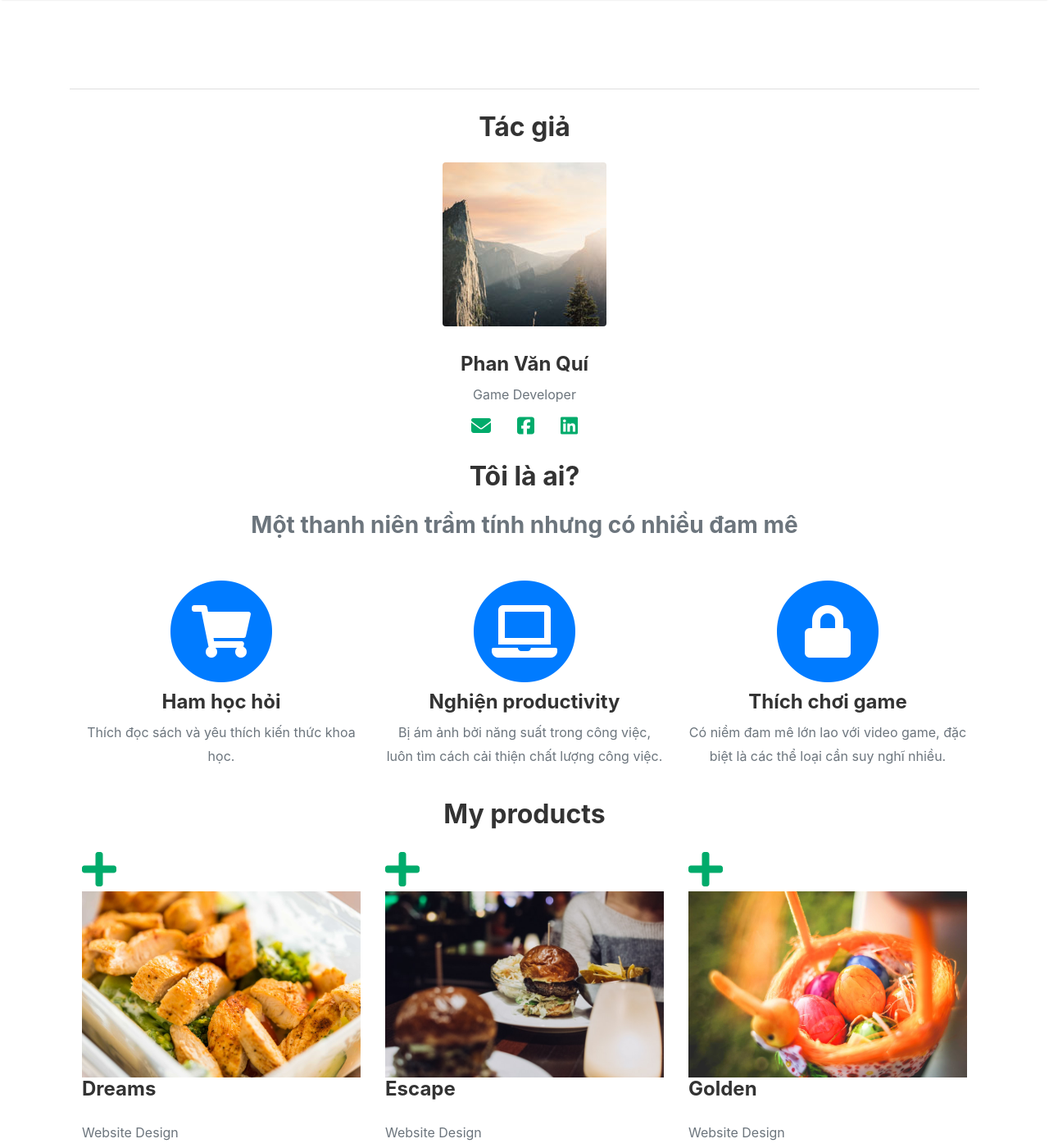
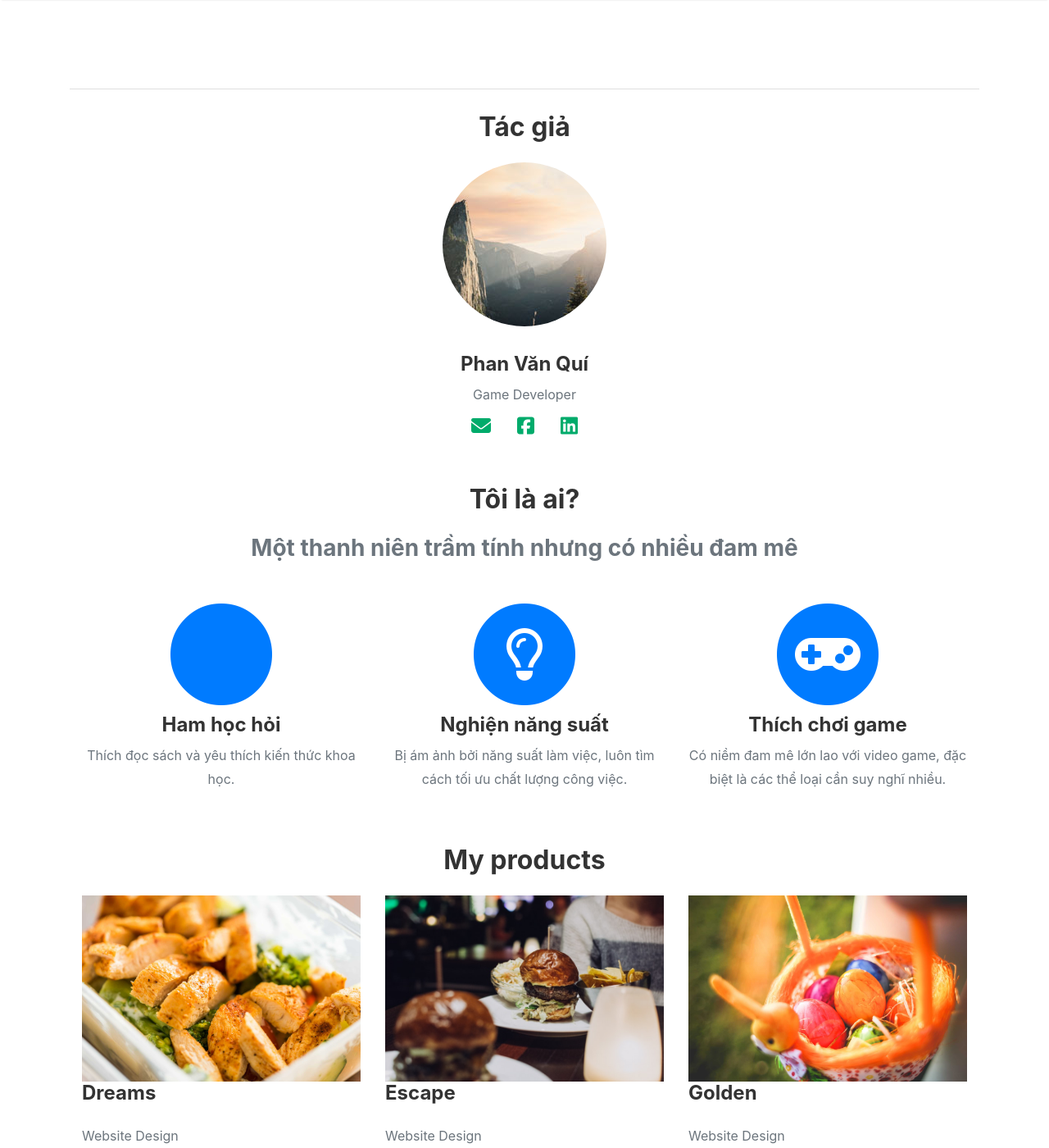
Before and after one commit to phanvanqui/phanvanqui.github.io, a Jekyll site: the page built from _pages/about.md, in a window 1280 px wide and 1400 px high. Shown: the whole window at 82% size. Built offline with Jekyll 4.4.1, drawn with Linux system fonts in a browser that asks for light colours; nearby versions of some CDN libraries; comment, search, counter and statistics services are not loaded.

Commit message:
update css

```diff
--- a/_pages/about.md
+++ b/_pages/about.md
@@ -21,9 +21,9 @@ comments: true
 
             <div class="col-sm-4">
                 <div class="team-member text-center">
-                    <img src="assets/images/rounded pic.jpg" class="img-responsive img-circle rounded mb-4" alt="">
+                    <img src="assets/images/rounded pic.jpg" class="img-responsive img-circle rounded-circle mb-4" alt="">
                     <h4 class="m-2">Phan Văn Quí</h4>
-                    <p class="text-muted m-2">Game Developer</p>
+                    <p class="text-muted m-1">Game Developer</p>
                     <ul class="list-inline social-buttons m-2 row justify-content-center">
 
                         <li class="mx-3">
@@ -56,7 +56,7 @@ comments: true
 </div>
 </section>
 
-<section id="services">
+<section class="mt-5" id="services">
         <div class="container">
             <div class="row">
                 <div class="col-lg-12 text-center">
@@ -68,7 +68,7 @@ comments: true
                 <div class="col-md-4">
                     <span class="fa-stack fa-4x">
                         <i class="fa fa-circle fa-stack-2x text-primary"></i>
-                        <i class="fa fa-shopping-cart fa-stack-1x fa-inverse"></i>
+                        <i class="fa fa-shopping-book fa-stack-1x fa-inverse"></i>
                     </span>
                     <h4 class="service-heading m-2">Ham học hỏi</h4>
                     <p class="text-muted">Thích đọc sách và yêu thích kiến thức khoa học.</p>
@@ -76,15 +76,15 @@ comments: true
                 <div class="col-md-4">
                     <span class="fa-stack fa-4x">
                         <i class="fa fa-circle fa-stack-2x text-primary"></i>
-                        <i class="fa fa-laptop fa-stack-1x fa-inverse"></i>
+                        <i class="fa fa-lightbulb-o fa-stack-1x fa-inverse"></i>
                     </span>
-                    <h4 class="service-heading m-2">Nghiện productivity</h4>
-                    <p class="text-muted">Bị ám ảnh bởi năng suất trong công việc, luôn  tìm cách cải thiện chất lượng công việc.</p>
+                    <h4 class="service-heading m-2">Nghiện năng suất</h4>
+                    <p class="text-muted">Bị ám ảnh bởi năng suất làm việc, luôn  tìm cách tối ưu chất lượng công việc.</p>
                 </div>
                 <div class="col-md-4">
                     <span class="fa-stack fa-4x">
                         <i class="fa fa-circle fa-stack-2x text-primary"></i>
-                        <i class="fa fa-lock fa-stack-1x fa-inverse"></i>
+                        <i class="fa fa-gamepad fa-stack-1x fa-inverse"></i>
                     </span>
                     <h4 class="service-heading m-2">Thích chơi game</h4>
                     <p class="text-muted">Có niềm đam mê lớn lao với video game, đặc biệt là các thể loại cần suy nghĩ nhiều.</p>
@@ -93,7 +93,7 @@ comments: true
         </div>
 </section>
 
-<section id="portfolio" class="bg-light-gray">
+<section id="portfolio" class="bg-light-gray mt-5">
         <div class="container">
             <div class="row">
                 <div class="col-lg-12 text-center">
@@ -197,7 +197,7 @@ comments: true
         </div>
 </section>
 
-<section id="about">
+<section class="mt-5" id="about">
         <div class="container">
             <div class="row">
                 <div class="col-lg-12 text-center">
--- a/assets/css/screen.css
+++ b/assets/css/screen.css
@@ -899,3 +899,46 @@ iframe {
     opacity: 0;
     transition: opacity .25s;
 }
+
+
+
+
+
+
+
+
+#portfolio .portfolio-item .portfolio-link .portfolio-hover {
+    position: absolute;
+    width: 100%;
+    height: 100%;
+    opacity: 0;
+    -webkit-transition: all ease .5s;
+    -moz-transition: all ease .5s;
+    transition: all ease .5s;
+    background: rgba(254,209,54,.9); /* Fallback when no plugin support */
+    background: rgba({{ site.data.template.color.primary | hex_to_rgb | join: ',' }}, .9);
+}
+
+#portfolio .portfolio-item .portfolio-link .portfolio-hover:hover {
+    opacity: 1;
+}
+
+#portfolio .portfolio-item .portfolio-link .portfolio-hover .portfolio-hover-content {
+    position: absolute;
+    top: 50%;
+    width: 100%;
+    height: 20px;
+    margin-top: -12px;
+    text-align: center;
+    font-size: 20px;
+    color: #fff;
+}
+
+#portfolio .portfolio-item .portfolio-link .portfolio-hover .portfolio-hover-content i {
+    margin-top: -12px;
+}
+
+#portfolio .portfolio-item .portfolio-link .portfolio-hover .portfolio-hover-content h3,
+#portfolio .portfolio-item .portfolio-link .portfolio-hover .portfolio-hover-content h4 {
+    margin: 0;
+}
```
